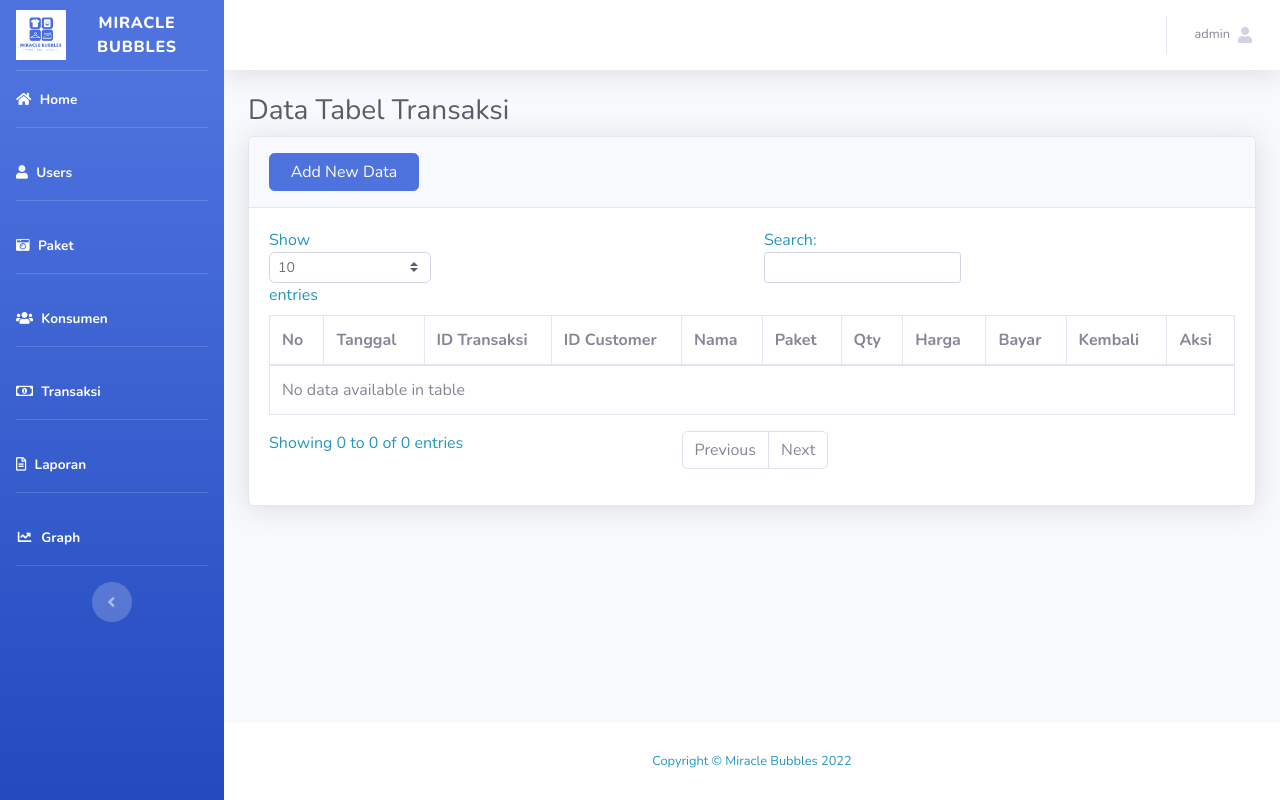
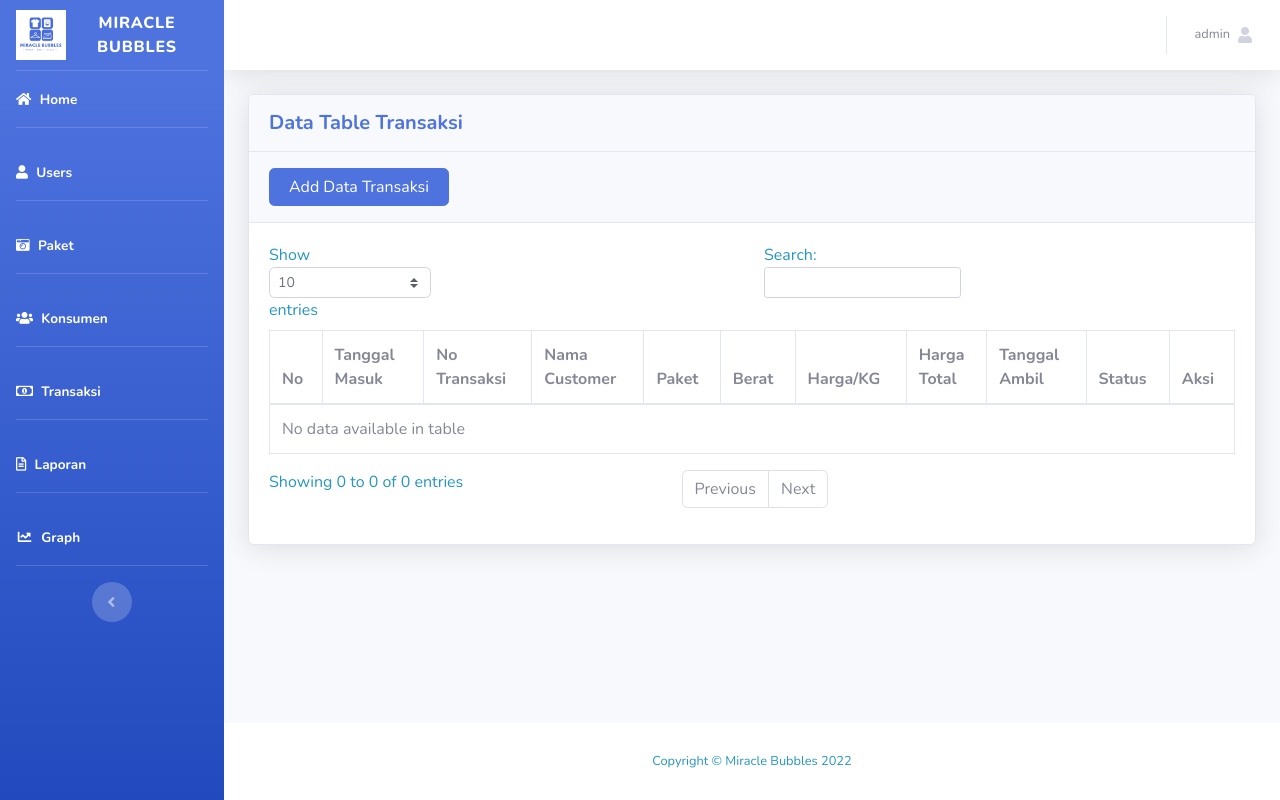
Before and after one commit to riafara/LaundryMiracleBubbles, a PHP site: page /ttransaksi.php in a window 1280 px wide. Run offline with PHP 8.4, Linux system fonts and the light colour scheme; a user stored in the database is signed in; data that the repository does not hold is empty.

Commit message:
Update ttransaksi.php

```diff
--- a/ttransaksi.php
+++ b/ttransaksi.php
@@ -181,14 +181,14 @@ $sesLvl = $_SESSION['level'];
                 <!-- Begin Page Content -->
                 <div class="container-fluid">
 
-                    <!-- Page Heading -->
-                    <h1 class="h3 mb-2 text-gray-800">Data Tabel Transaksi</h1>
-
                     <!-- DataTales Example -->
                     <div class="card shadow mb-4">
-                        <div class="card-header py-3">
-                            <div style="width: 150px;" >
-                            <a href="inserttransaksi.php" class="btn btn-primary btn-user btn-block">Add New Data</a>
+                    <div class="card-header py-3">
+                            <h5 class="m-0 font-weight-bold text-primary">Data Table Transaksi</h5>
+                        </div>
+                    <div class="card-header py-3">
+                            <div style="width: 180px;" >
+                            <a href="insert.php" class="btn btn-primary btn-user btn-block">Add Data Transaksi</a>
                             </div>
                         </div>
                         <div class="card-body">
@@ -197,15 +197,15 @@ $sesLvl = $_SESSION['level'];
                                     <thead>
                                         <tr>
                                             <th>No</th>
-                                            <th>Tanggal</th>
-                                            <th>ID Transaksi</th>
-                                            <th>ID Customer</th>
-                                            <th>Nama</th>
+                                            <th>Tanggal Masuk</th>
+                                            <th>No Transaksi</th>
+                                            <th>Nama Customer</th>
                                             <th>Paket</th>
-                                            <th>Qty</th>
-                                            <th>Harga</th>
-                                            <th>Bayar</th>
-                                            <th>Kembali</th>
+                                            <th>Berat</th>
+                                            <th>Harga/KG</th>
+                                            <th>Harga Total</th>
+                                            <th>Tanggal Ambil</th>
+                                            <th>Status</th>
                                             <th>Aksi</th>
                                         </tr>
                                     </thead>
```
